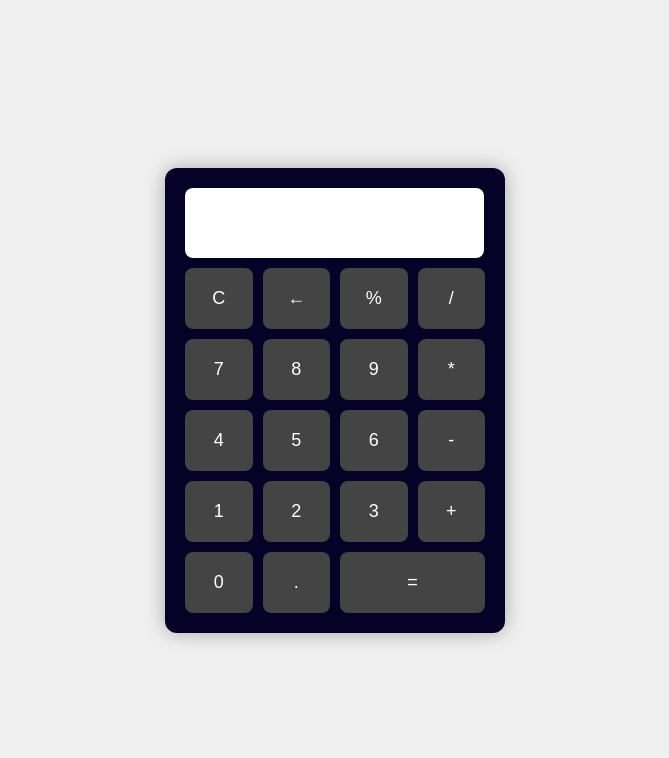
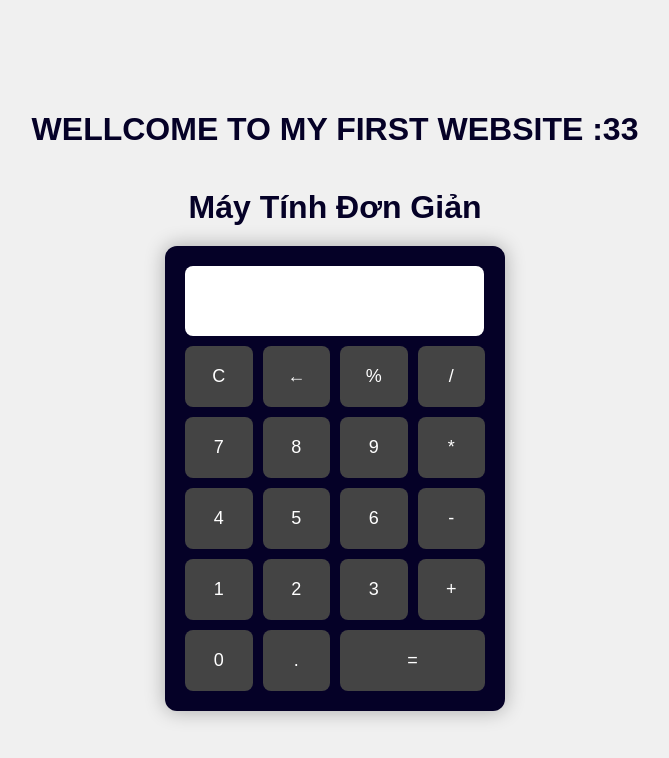
Before and after one commit to ngocanh70/may-tinh, a plain HTML site: page index.html in a window 1280 px wide. Shown: the whole page, without its empty margins (305-974 px from the left). Drawn offline with Linux system fonts and the light colour scheme.

Commit message:
Update index.html

```diff
--- a/index.html
+++ b/index.html
@@ -7,9 +7,12 @@
   <link rel="stylesheet" href="calculator.css" />
 </head>
 <body>
-  <div class="calculator">
-    <input type="text" class="display" id="display" disabled />
-    <div class="buttons">
+   <div class="container">
+    <h1>WELLCOME TO MY FIRST WEBSITE :33</h1>
+    <h1>Máy Tính Đơn Giản</h1>
+    <div class="calculator">
+      <input type="text" class="display" readonly>
+      <div class="buttons">
       <button>C</button>
       <button>←</button>
       <button>%</button>
@@ -33,6 +36,7 @@
       <button>0</button>
       <button>.</button>
       <button>=</button>
+      </div>
     </div>
   </div>
 </body>
```
